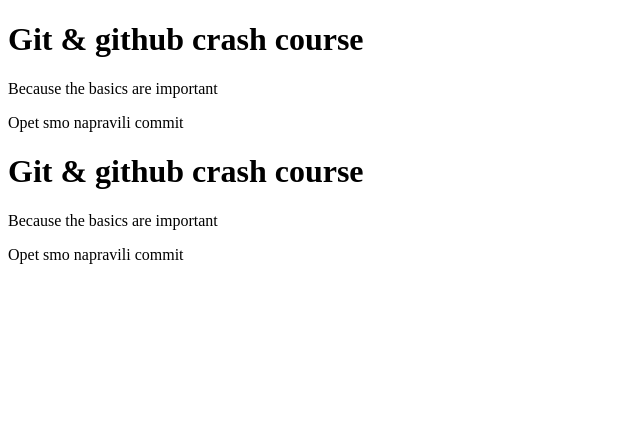
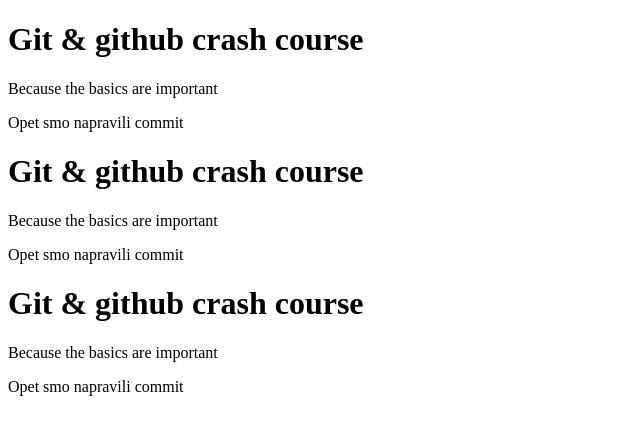
Before and after one commit to ajdinsofic/github-vjezba, a plain HTML site: page index.html in a window 1280 px wide. Shown: the whole page, without its empty margins (0-640 px from the left). Drawn offline with Linux system fonts and the light colour scheme.

Commit message:
dodatak paragrafa

```diff
--- a/index.html
+++ b/index.html
@@ -13,5 +13,9 @@
     <h1>Git & github crash course</h1>
     <p>Because the basics are important</p>
     <p>Opet smo napravili commit</p>
+
+    <h1>Git & github crash course</h1>
+    <p>Because the basics are important</p>
+    <p>Opet smo napravili commit</p>
   </body>
 </html>
```
